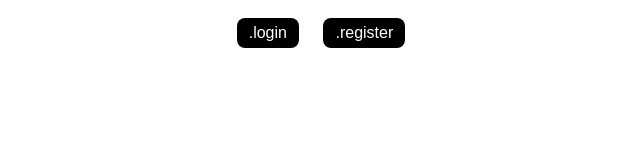
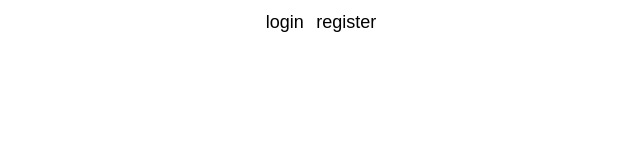
Before and after one commit to chapeullah/WebChat, a plain HTML site: page www/index.html in a window 1280 px wide. Shown: the whole page, without its empty margins (319-959 px from the left). Drawn offline with Linux system fonts and the light colour scheme.

Commit message:
Update files

```diff
--- a/www/css/styles.css
+++ b/www/css/styles.css
@@ -3,18 +3,30 @@ body {
     text-align: center;
 }
 
-.action-button {
-    background-color: #000000;
-    color: white;
-    padding: 6px 12px;
+.dotted-button {
+    background: none;
     border: none;
-    border-radius: 8px;
-    font-size: 16px;
-    margin: 10px;
+    font-size: 18px;
     cursor: pointer;
-    transition: background-color 0.2s ease-in-out;
-}
+    position: relative;
+    padding: 4px;
+    display: inline-block;
+  }
 
-.action-button:hover {
-    background-color: #252525;
-}
+  .dotted-button::after {
+    content: "";
+    position: absolute;
+    left: 0;
+    bottom: 0;
+    height: 1px;
+    width: 100%;
+    border-bottom: 1px dotted black;
+    transform: scaleX(0);
+    transition: transform 0.2s ease-in-out;
+    transform-origin: left;
+    pointer-events: none;
+  }
+
+  .dotted-button:hover::after {
+    transform: scaleX(1);
+  }
--- a/www/index.html
+++ b/www/index.html
@@ -8,7 +8,7 @@
     <script type="module" src="/js/index.js"></script>
 </head>
 <body>
-    <button class="action-button" id="loginButton">.login</button>
-    <button class="action-button" id="registerButton">.register</button>
+    <button class="dotted-button" id="loginButton">login</button>
+    <button class="dotted-button" id="registerButton">register</button>
 </body>
 </html>
```
